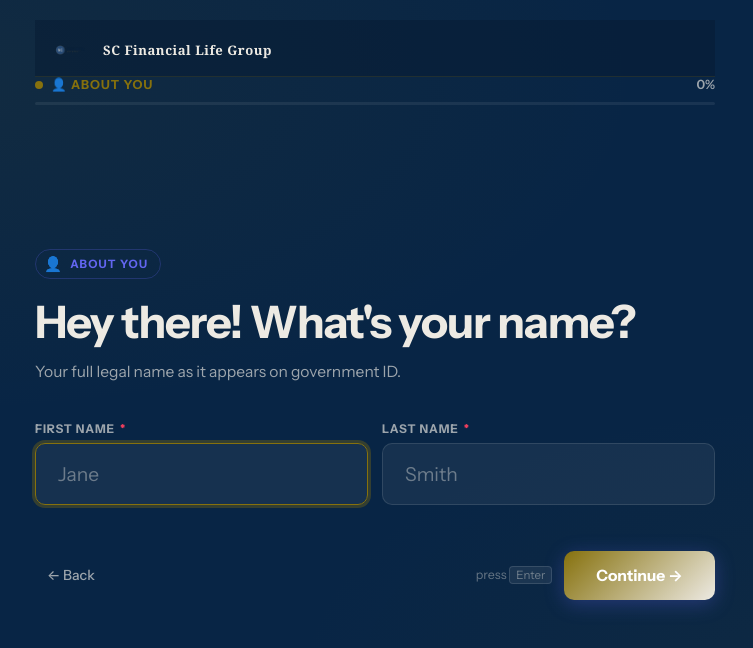
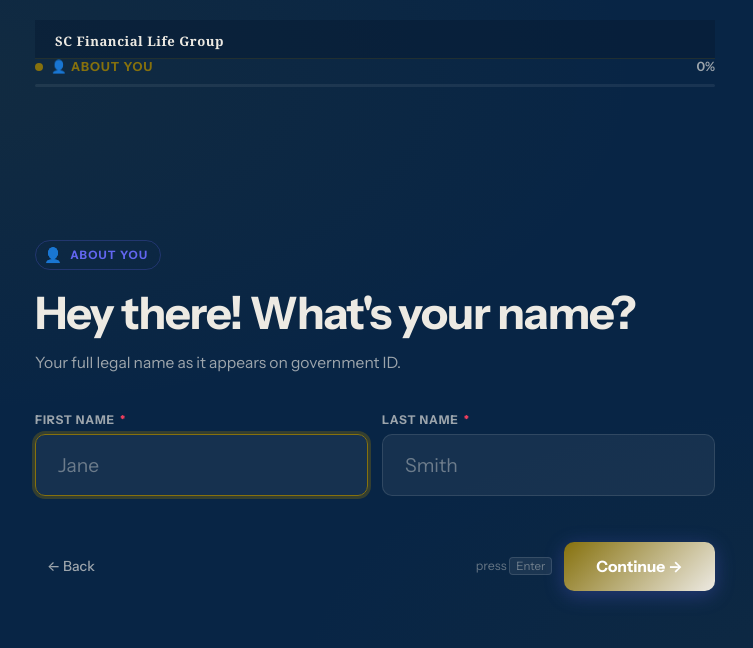
Before and after one commit to rush702/SC-Financial-Life-Group, a React (Vite) app: page / in a window 1280 px wide. Both pictures are taken after a click on the button "Start My Application →". Shown: the top 648 px of the page, without its empty margins (265-1018 px from the left). Built offline with nearby package versions, Linux system fonts and the light colour scheme; a web font is replaced by a local one.

Commit message:
Remove logo image from ProgressBarRemove logo image from progress bar header
Removed logo image from ProgressBar component.

```diff
--- a/src/components/ProgressBar.jsx
+++ b/src/components/ProgressBar.jsx
@@ -17,7 +17,6 @@ export default function ProgressBar({ progress, section, sectionName, current, t
   return (
     <div className="progress-wrap">
       <div className="progress-brand">
-        <img src="logo.png" alt="SC Financial Life Group" className="progress-logo" />
         <span className="progress-brand-name">SC Financial Life Group</span>
       </div>
       <div className="progress-meta">
```
